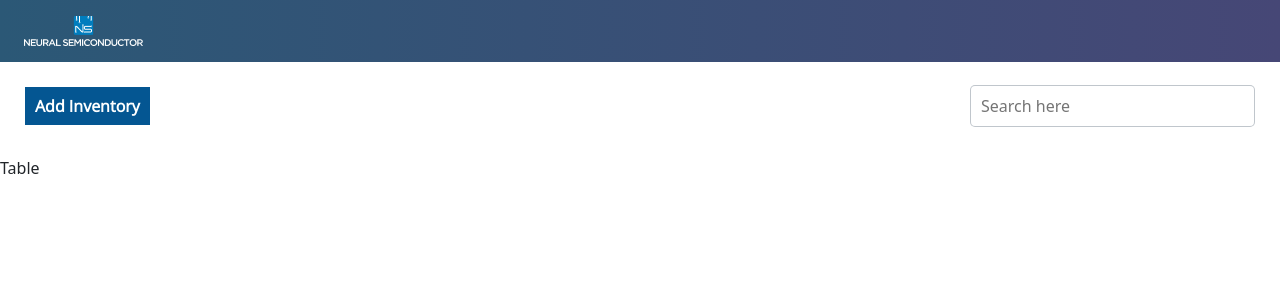
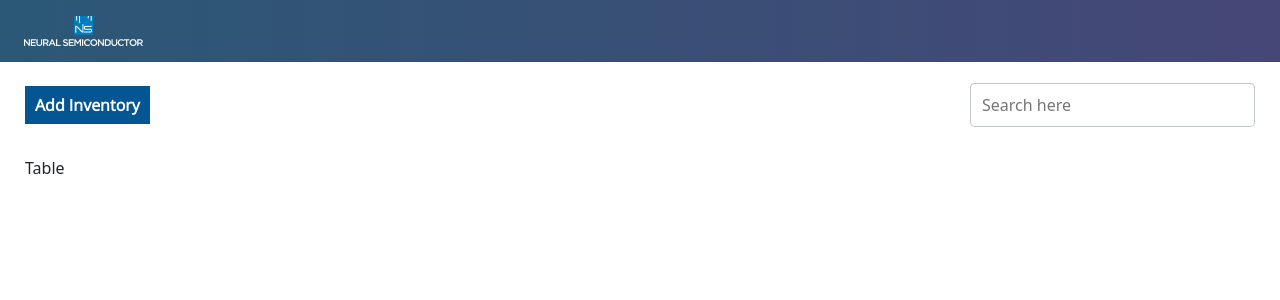
Before and after one commit to nafisnihal/products-crud, a React (Vite) app: page / in a window 1280 px wide. Shown: the top 300 px of the page. Built offline with nearby package versions, Linux system fonts and the light colour scheme.

Commit message:
added inventory button

```diff
--- a/src/Components/Table.jsx
+++ b/src/Components/Table.jsx
@@ -1,7 +1,8 @@
 import React from "react";
+import "../styles/Table.scss";
 
 const Table = () => {
-  return <div>Table</div>;
+  return <div id="table">Table</div>;
 };
 
 export default Table;
--- a/src/styles/Action.scss
+++ b/src/styles/Action.scss
@@ -4,7 +4,7 @@
   display: flex;
   align-items: center;
   justify-content: space-between;
-  margin: 23px 25px 29px 25px;
+  margin: 21px 25px 29px 25px;
 
   .add-btn {
     background-color: $color-1;
@@ -27,7 +27,7 @@
     height: 42px;
     border: 1px solid #828d9980;
     border-radius: 5px;
-    padding: 0 10px;
+    padding: 21px 11px;
     background: #ffffff;
   }
 }
--- /dev/null
+++ b/src/styles/Table.scss
@@ -0,0 +1,5 @@
+@import "../scss/variables.scss";
+
+#table {
+  margin: 0px 25px 0px 25px;
+}
```
